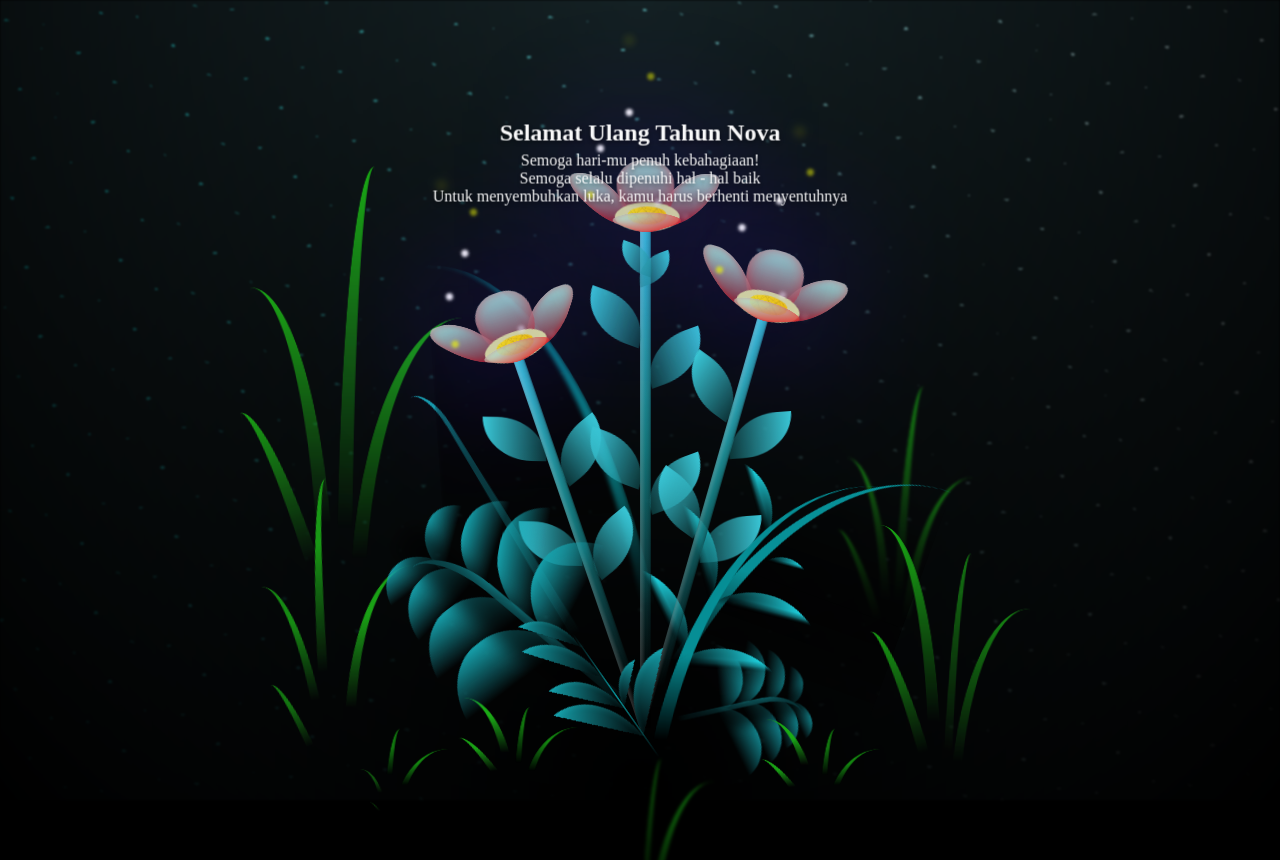
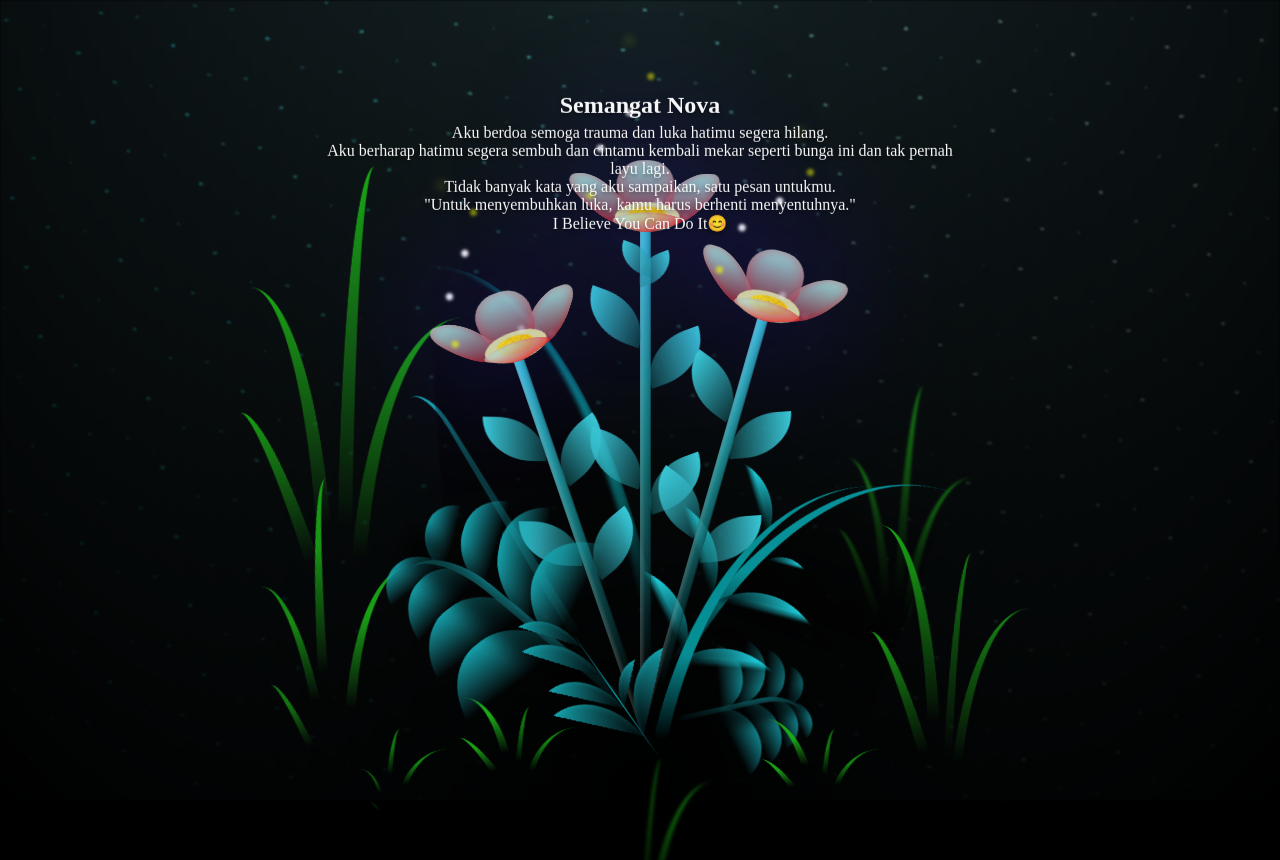
Before and after one commit to amidualima/whises, a plain HTML site: page kado-main/flower.html in a window 1280 px wide. Shown: the top 860 px of the page. Drawn offline with Linux system fonts and the light colour scheme.

Commit message:
Update flower.html

```diff
--- a/kado-main/flower.html
+++ b/kado-main/flower.html
@@ -320,10 +320,16 @@
       </div>
     </div>
     <div class="overlay-text">
-  <h1>Selamat Ulang Tahun Nova </h1>
-  <p>Semoga hari-mu penuh kebahagiaan!</p>
-  <p>Semoga selalu dipenuhi hal - hal baik</p>
-  <p>Untuk menyembuhkan luka, kamu harus berhenti menyentuhnya</p>
+  <h1>Semangat Nova </h1>
+  <p>Aku berdoa semoga trauma dan luka hatimu segera hilang.
+</p>
+  <p>Aku berharap hatimu segera sembuh dan cintamu kembali mekar seperti bunga ini dan tak pernah layu lagi.
+</p>
+  <p>Tidak banyak kata yang aku sampaikan, satu pesan untukmu.
+</p>
+<p>"Untuk menyembuhkan luka, kamu harus berhenti menyentuhnya."
+</p>
+<p>I Believe You Can Do It😊</p>
 </div>
 
     <audio id="myAudio" autoplay loop>
```
